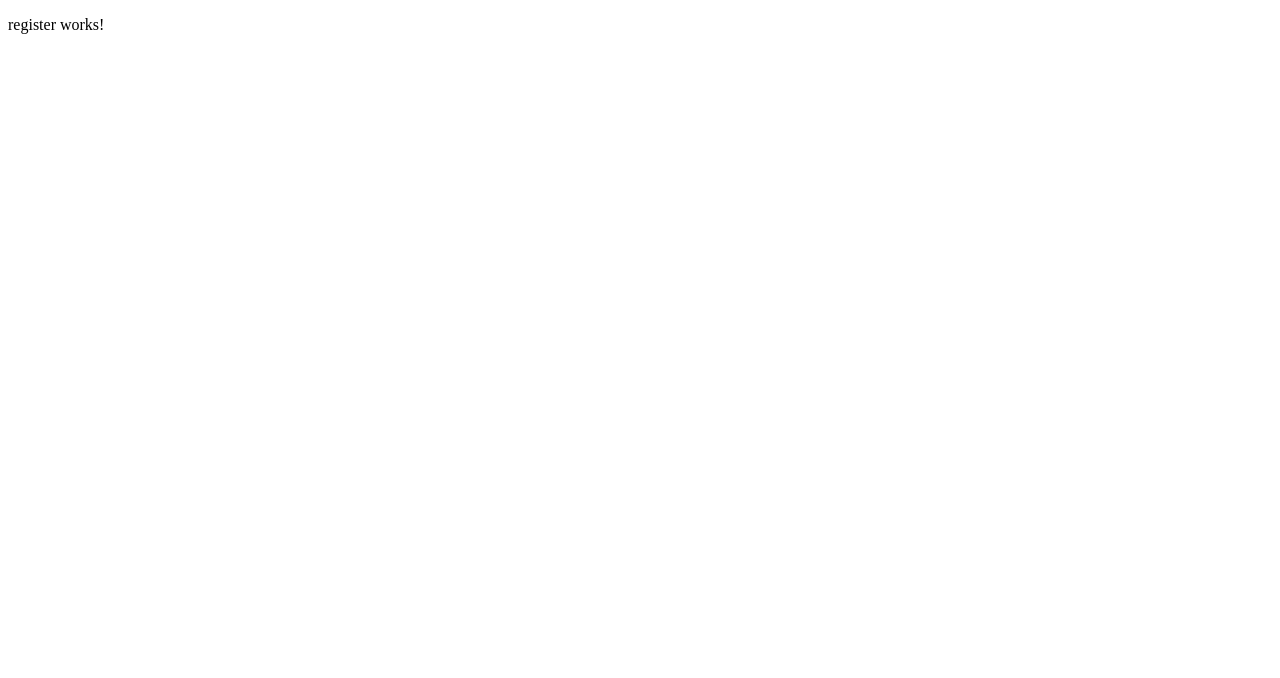
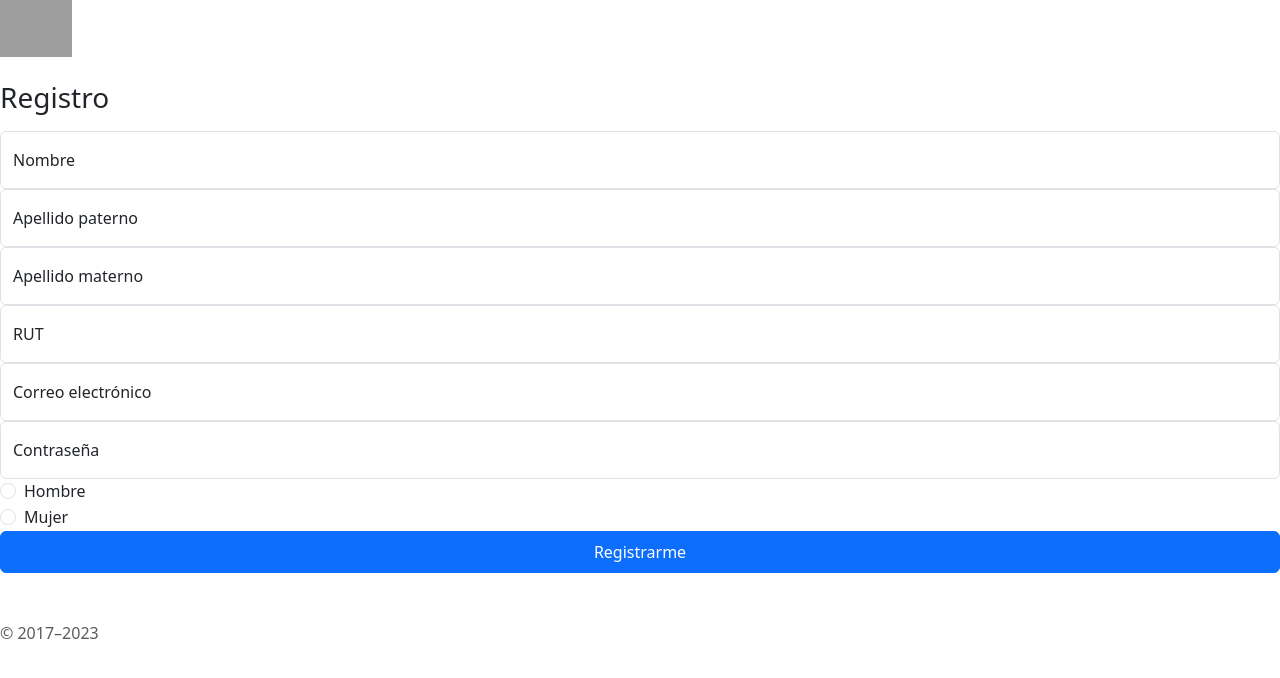
Before and after one commit to EduardoSalasG/frontend_transversal-capacitaciones, an Angular app: page /register in a window 1280 px wide. Shown: the top 678 px of the page. Built offline with nearby package versions, Linux system fonts and the light colour scheme; grey boxes are pictures that could not be loaded.

Commit message:
Primer formulario registro

```diff
--- a/src/app/register/register.component.html
+++ b/src/app/register/register.component.html
@@ -1 +1,55 @@
-<p>register works!</p>
+<main class="form-signin w-100 m-auto">
+    <form [formGroup]="registroForm" (ngSubmit)="onSubmit()">
+        <img class="mb-4"
+            src="https://www.transversal-otec.cl/wp-content/uploads/2022/03/logo-transversal-e1686778917240.jpg" alt=""
+            width="72" height="57">
+        <h1 class="h3 mb-3 fw-normal">Registro</h1>
+
+        <div class="form-floating" bis_skin_checked="1">
+            <input type="text" class="form-control" id="nombre" placeholder="Nombre" formControlName="nombre">
+            <label for="nombre">Nombre</label>
+        </div>
+        <div class="form-floating" bis_skin_checked="1">
+            <input type="text" class="form-control" id="apellidoPat" placeholder="Apellido Paterno"
+                formControlName="apellidoPat" required="true">
+            <label for="apellidoPat">Apellido paterno</label>
+        </div>
+        <div class="form-floating" bis_skin_checked="1">
+            <input type="text" class="form-control" id="apellidoMat" placeholder="Apellido Materno"
+                formControlName="apellidoMat">
+            <label for="apellidoMat">Apellido materno</label>
+        </div>
+        <div class="form-floating" bis_skin_checked="1">
+            <input type="text" class="form-control" id="rut" placeholder="XXXXXXXX-X" formControlName="rut">
+            <label for="rut">RUT</label>
+        </div>
+        <div class="form-floating" bis_skin_checked="1">
+            <input type="email" class="form-control" id="correo" placeholder="name@example.com"
+                formControlName="correo">
+            <label for="correo">Correo electrónico</label>
+        </div>
+        <div class="form-floating" bis_skin_checked="1">
+            <input type="password" class="form-control" id="contrasena" placeholder="Contraseña"
+                formControlName="contrasena">
+            <label for="contrasena">Contraseña</label>
+        </div>
+
+        <div class="form-check">
+            <input class="form-check-input" type="radio" name="genero" id="genero" formControlName="genero"
+                value="false">
+            <label class="form-check-label" for="genero">
+                Hombre
+            </label>
+        </div>
+        <div class="form-check">
+            <input class="form-check-input" type="radio" name="genero" id="genero" formControlName="genero"
+                value="true">
+            <label class="form-check-label" for="genero">
+                Mujer
+            </label>
+        </div>
+
+        <button class="btn btn-primary w-100 py-2" type="submit">Registrarme</button>
+        <p class="mt-5 mb-3 text-body-secondary">© 2017–2023</p>
+    </form>
+</main>
--- a/src/app/register/register.component.ts
+++ b/src/app/register/register.component.ts
@@ -1,13 +1,44 @@
 import { Component } from '@angular/core';
 import { CommonModule } from '@angular/common';
+import { FormControl, FormGroup, ReactiveFormsModule } from '@angular/forms';
+import { RegisterService } from './service/register.service';
+import { newUser } from './interface/register.interface';
 
 @Component({
   selector: 'app-register',
   standalone: true,
-  imports: [CommonModule],
+  imports: [CommonModule, ReactiveFormsModule],
   templateUrl: './register.component.html',
   styleUrl: './register.component.css'
 })
 export class RegisterComponent {
 
+  constructor(private registerService: RegisterService) { }
+
+  registroForm = new FormGroup({
+    nombre: new FormControl(''),
+    apellidoPat: new FormControl(''),
+    apellidoMat: new FormControl(''),
+    rut: new FormControl(''),
+    correo: new FormControl(''),
+    contrasena: new FormControl(''),
+    genero: new FormControl(''),
+  })
+
+
+  newUser: newUser = {
+    USU_NOMBRE: '',
+    USU_APELLIDO_PAT: '',
+    USU_APELLIDO_MAT: '',
+    USU_RUT: '',
+    USU_CORREO: '',
+    USU_CONTRASENA: '',
+    USU_GENERO: false
+  }
+
+  onSubmit() {
+    console.warn(this.registroForm.value);
+    // this.registerService.createUser(this.newUser)
+  }
+
 }
--- /dev/null
+++ b/src/app/register/service/register.service.ts
@@ -0,0 +1,19 @@
+// import { HttpClient } from '@angular/common/http';
+import { Injectable } from '@angular/core';
+import { environments } from '../../../environments/environments';
+import { newUser } from '../interface/register.interface';
+import { Observable } from 'rxjs';
+
+@Injectable({
+  providedIn: 'root'
+})
+export class RegisterService {
+  private baseUrl: string = environments.baseURL;
+
+  // constructor(private http: HttpClient) { }
+
+  // createUser(newUser: newUser): Observable<newUser> {
+  //   return this.http.post<newUser>(`${this.baseUrl}/usuarios`, newUser);
+  // }
+
+}
--- /dev/null
+++ b/src/environments/environments.prod.ts
@@ -0,0 +1,5 @@
+
+
+export const environments = {
+    baseURL: 'https://fernando-herrera.com:/api'
+}
--- /dev/null
+++ b/src/environments/environments.ts
@@ -0,0 +1,5 @@
+
+
+export const environments = {
+    baseURL: 'http://localhost:3000'
+}
--- a/src/index.html
+++ b/src/index.html
@@ -1,13 +1,21 @@
 <!doctype html>
 <html lang="en">
+
 <head>
   <meta charset="utf-8">
   <title>FrontTransversalCapacitaciones</title>
   <base href="/">
   <meta name="viewport" content="width=device-width, initial-scale=1">
   <link rel="icon" type="image/x-icon" href="favicon.ico">
+  <link href="https://cdn.jsdelivr.net/npm/bootstrap@5.3.2/dist/css/bootstrap.min.css" rel="stylesheet"
+    integrity="sha384-T3c6CoIi6uLrA9TneNEoa7RxnatzjcDSCmG1MXxSR1GAsXEV/Dwwykc2MPK8M2HN" crossorigin="anonymous">
 </head>
+
 <body>
   <app-root></app-root>
+  <script src="https://cdn.jsdelivr.net/npm/bootstrap@5.3.2/dist/js/bootstrap.bundle.min.js"
+    integrity="sha384-C6RzsynM9kWDrMNeT87bh95OGNyZPhcTNXj1NW7RuBCsyN/o0jlpcV8Qyq46cDfL"
+    crossorigin="anonymous"></script>
 </body>
+
 </html>
```
Also changed, not shown: src/app/register/interface/register.interface.ts (added, +9 -0 lines), src/app/register/service/register-service.service.ts (deleted, +0 -9 lines), 1 other file (tests, documents, lock files or other folders).
